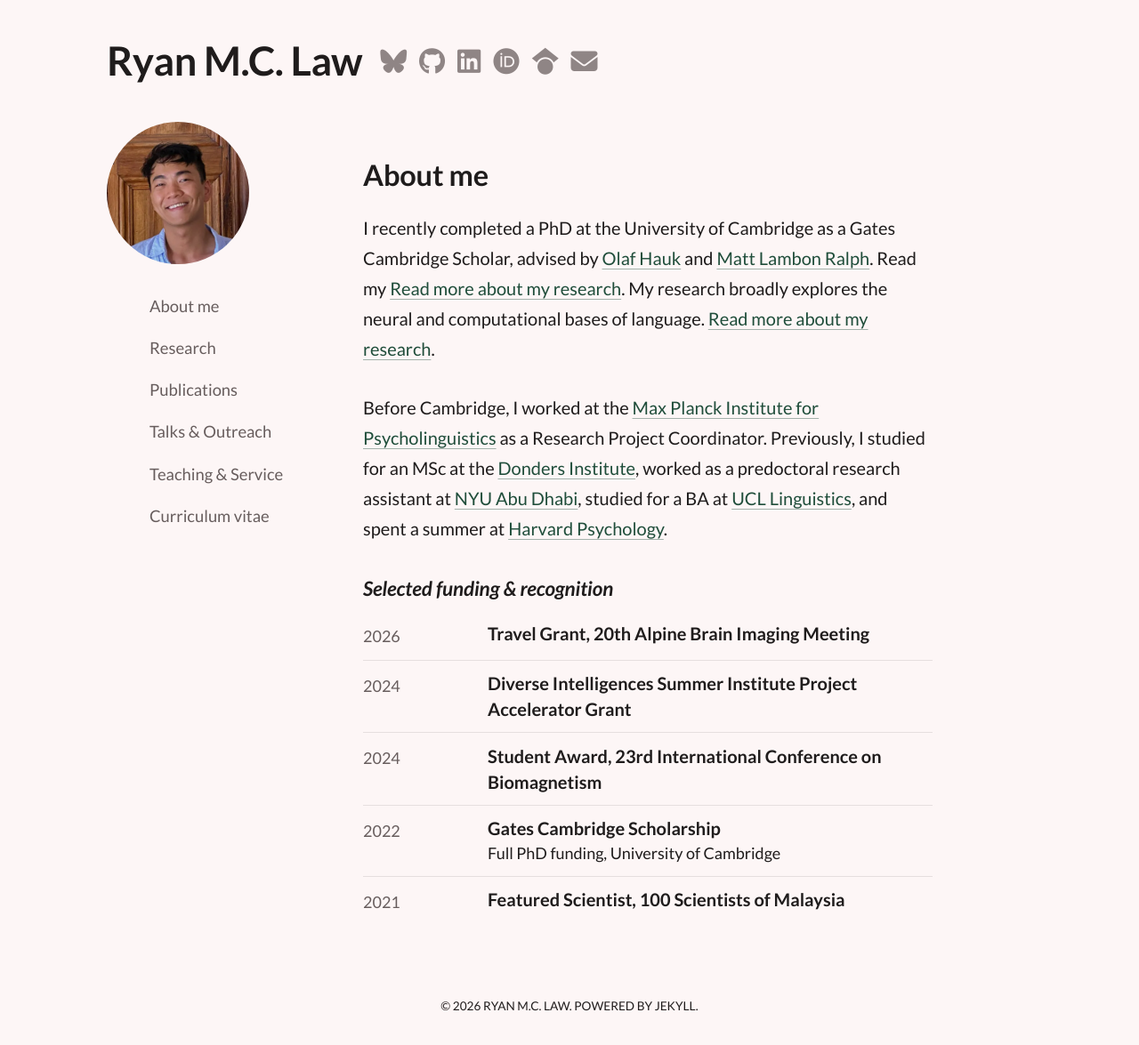
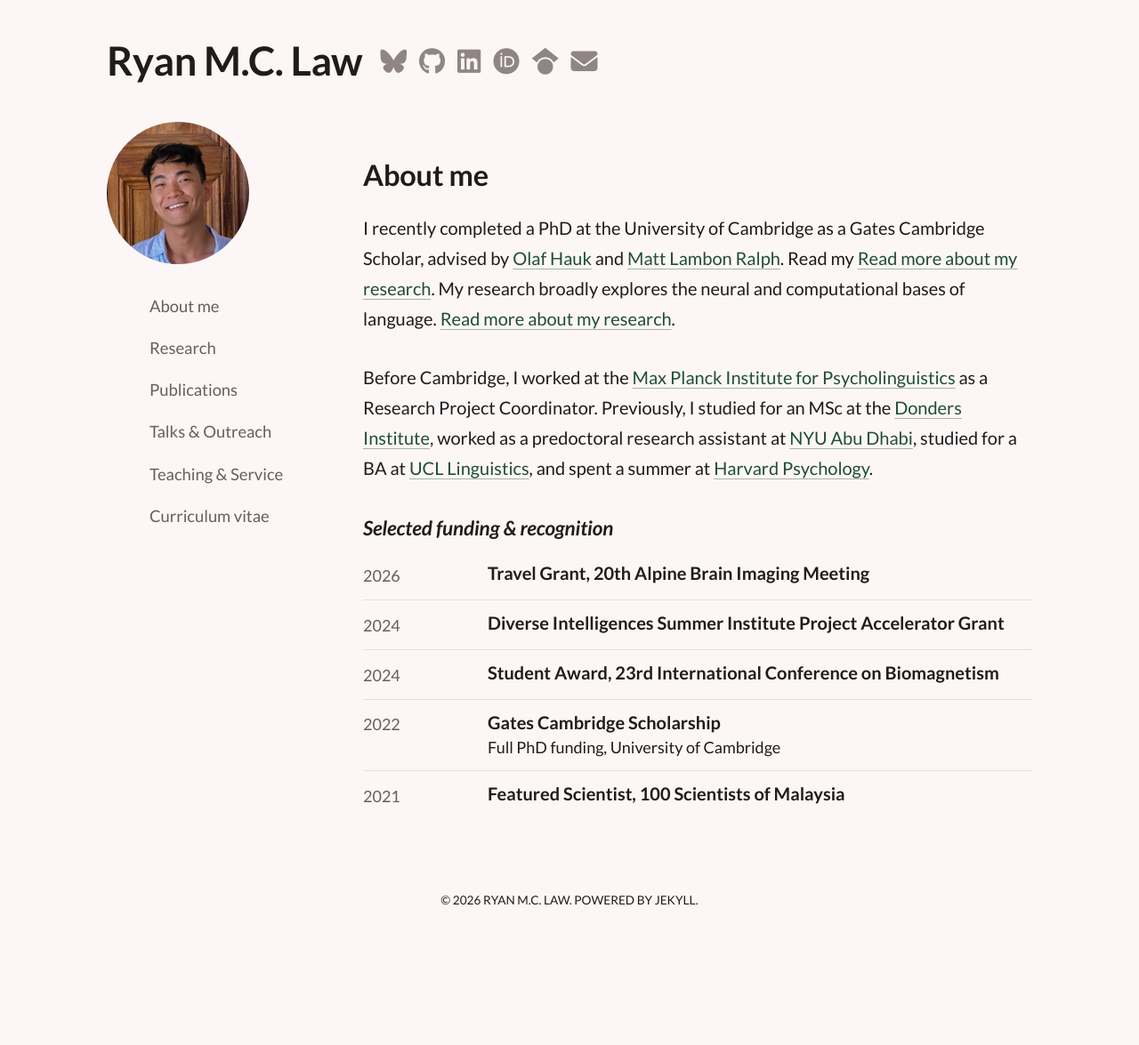
Before and after one commit to rmc-law/rmc-law.github.io, a Jekyll site: the page built from index.md, in a window 1280 px wide. Shown: the whole page at 89% size. Built offline with Jekyll 4.4.1, drawn with Linux system fonts in a browser that asks for light colours; nearby versions of some CDN libraries; after the commit the page ends 1056 px from its top, so only the background shows below that.

Commit message:
Widen the main text column setting to 60rem

```diff
--- a/_sass/_variables.scss
+++ b/_sass/_variables.scss
@@ -18,7 +18,7 @@ $brand-color:      #1f4d3a;  // forest green accent: links, focus ring (8.9:1 on
 
 // Width of the content area, and of the main text column (~65-70 characters)
 $content-width:    1100px;
-$text-width:       40rem;
+$text-width:       60rem;
 
 // Breakpoints
 $on-small-phone:   300px;
```
